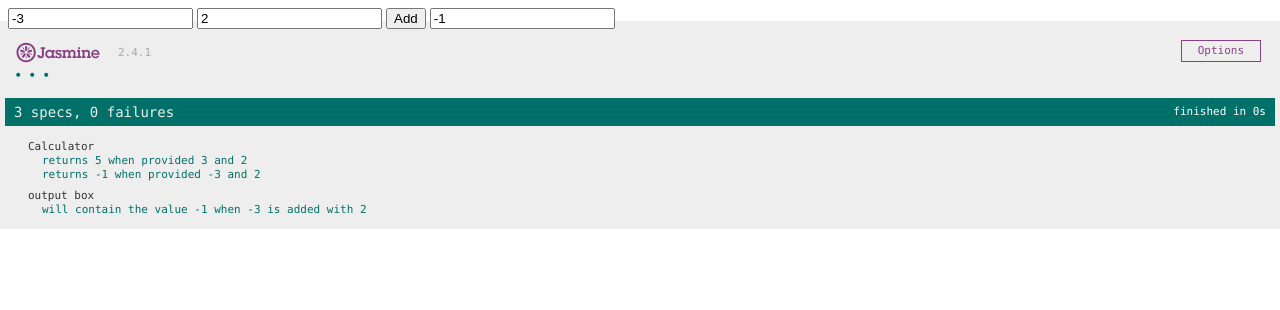
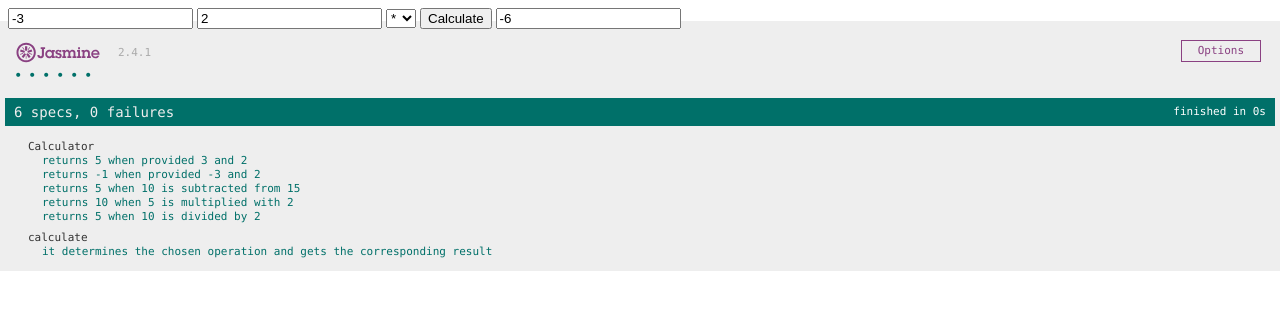
Before and after one commit to sherfin94/calculator, a plain HTML site: page index.html in a window 1280 px wide. Drawn offline with Linux system fonts and the light colour scheme.

Commit message:
change calculator function names to symbols
this commit changes the function names such as add, subtract etc to +, - and so on.

```diff
--- a/index.html
+++ b/index.html
@@ -28,7 +28,14 @@
     <form id = 'myform'>
     <input type="number" name = "number1" id = "n1"/>
     <input type="number" name = "number2" id = "n2"/>
-    <button type = "button" onClick = "getSum()">Add</button>
+    <select id = "operationSelector">
+      <option selected>+</option>
+      <option>-</option>
+      <option>*</option>
+      <option>/</option>
+    </select>
+
+    <button type = "button" onClick = "calculate()">Calculate</button>
     <input type="number" id = "output" />
     </form>
 
--- a/spec/calculatorSpec.js
+++ b/spec/calculatorSpec.js
@@ -1,11 +1,22 @@
 
 describe("Calculator", function() {
-  calculator = new Calculator();
   it(" returns 5 when provided 3 and 2", function() {
-    expect(calculator.add(3, 2)).toEqual(5);
+    expect(calculator['+'](3, 2)).toEqual(5);
   });
 
   it(" returns -1 when provided -3 and 2", function() {
-    expect(calculator.add(-3, 2)).toEqual(-1);
+    expect(calculator['+'](-3, 2)).toEqual(-1);
+  });
+
+  it("returns 5 when 10 is subtracted from 15", function() {
+    expect(calculator['-'](15, 10)).toEqual(5);
+  });
+
+  it("returns 10 when 5 is multiplied with 2", function() {
+    expect(calculator['*'](5, 2)).toEqual(10);
+  });
+
+  it("returns 5 when 10 is divided by 2", function() {
+    expect(calculator['/'](10, 2)).toEqual(5);
   });
 });
--- a/spec/mainSpec.js
+++ b/spec/mainSpec.js
@@ -1,10 +1,12 @@
 
-describe("output box", function() {
-  it("will contain the value -1 when -3 is added with 2", function() {
+describe("calculate", function() {
+  it("it determines the chosen operation and gets the corresponding result", function() {
     document.getElementById("n1").value = -3;
     document.getElementById("n2").value = 2;
-    getSum();
+    document.getElementById("operationSelector").value = '*';
+    calculate();
     result = parseInt(document.getElementById("output").value);
-    expect(result).toEqual(-1);
-  });
+    expect(result).toEqual(-6);
+
+  })
 });
--- a/src/calculator.js
+++ b/src/calculator.js
@@ -1,12 +1,29 @@
-
-class Calculator {
-
-  add(a, b) {
-    a = parseInt(a);
-    b = parseInt(b);
+var calculator = {
+  '+' : function add(a ,b) {
+    a = parseFloat(a);
+    b = parseFloat(b);
 
     return a + b;
+  },
+
+  '-' : function(a, b) {
+    a = parseFloat(a);
+    b = parseFloat(b);
+
+    return a - b;
+  },
+
+  '*' : function(a, b) {
+    a = parseFloat(a);
+    b = parseFloat(b);
+
+    return a * b;
+  },
+
+  '/' : function(a, b) {
+    a = parseFloat(a);
+    b = parseFloat(b);
+
+    return a / b;
   }
-
-
 }
--- a/src/main.js
+++ b/src/main.js
@@ -1,8 +1,7 @@
 
-var calculator = new Calculator();
-
-function getSum() {
+function calculate() {
+  var operation = document.getElementById('operationSelector').value;
   var formData = new FormData(document.querySelector('form'));
-  var result = calculator.add(formData.get('number1'), formData.get('number2'));
+  var result = calculator[operation](formData.get('number1'), formData.get('number2'));
   document.getElementById('output').value = result;
 }
```
